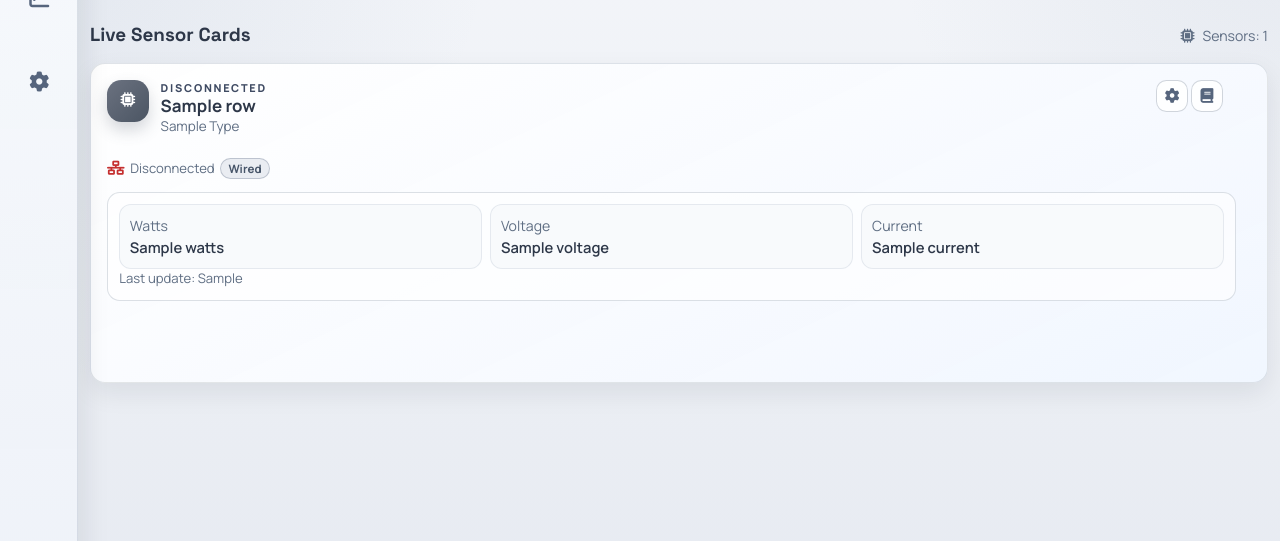
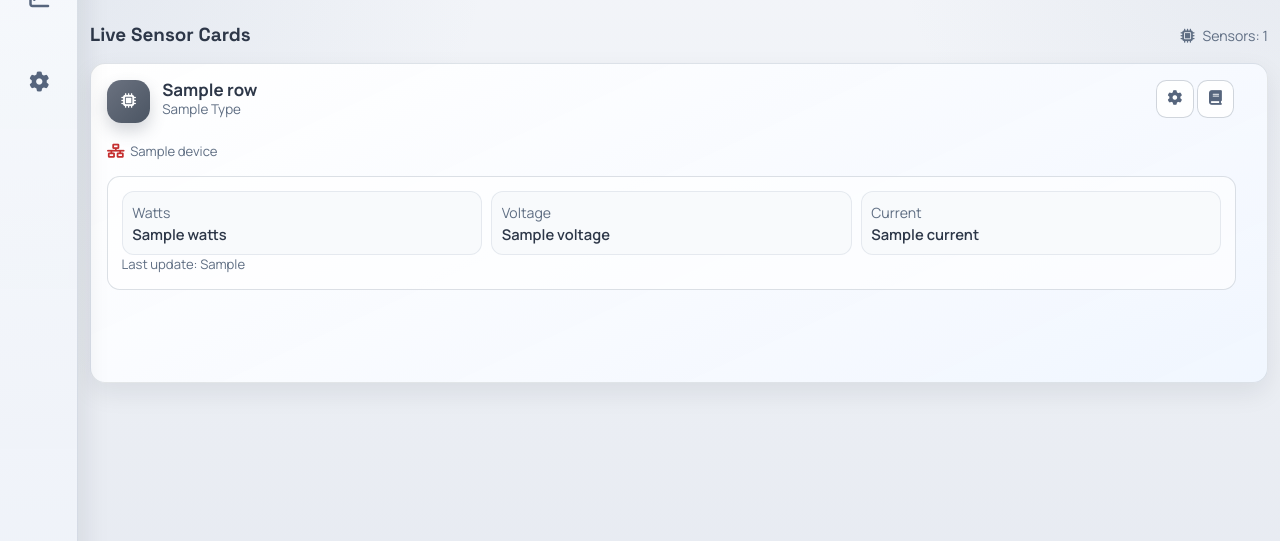
Before and after one commit to allanbeth/energy-monitor-core, a Flask app: template templates/module.html in a window 1280 px wide. Shown: the part 111-652 px from the top of the page. Run offline with Flask 3, Linux system fonts and the light colour scheme; the template is opened without the code that fills it: most values are stand-ins (such as "Sample title", 1, 10 or a date in 2020).

Commit message:
UI Update

```diff
--- a/static/css/app.css
+++ b/static/css/app.css
@@ -355,7 +355,7 @@ body {
   align-items: flex-start;
   justify-content: space-between;
   gap: 0.9rem;
-  margin-bottom: 0.6rem;
+  margin-bottom: 0.35rem;
 }
 
 .legacy-card-head-main {
@@ -366,8 +366,8 @@ body {
 }
 
 .legacy-card-icon {
-  width: 2.6rem;
-  height: 2.6rem;
+  width: 2.7rem;
+  height: 2.7rem;
   border-radius: 0.9rem;
   display: inline-flex;
   align-items: center;
@@ -405,6 +405,19 @@ body {
   flex-wrap: wrap;
 }
 
+.legacy-card-actions .action-icon-btn,
+.legacy-card-actions .sensor-action-btn {
+  width: 2.35rem;
+  height: 2.35rem;
+  min-width: 2.35rem;
+  min-height: 2.35rem;
+  padding: 0;
+}
+
+.legacy-card-actions i {
+  font-size: 0.92rem;
+}
+
 .legacy-card-content {
   display: flex;
   flex-direction: column;
@@ -412,7 +425,8 @@ body {
   border: 1px solid rgba(121, 134, 156, 0.26);
   border-radius: 0.8rem;
   background: rgba(255, 255, 255, 0.62);
-  padding: 0.7rem;
+  padding: 0.85rem;
+  margin-top: 0.15rem;
 }
 
 .panel.card,
@@ -989,41 +1094,13 @@ body {
 .sensor-connection {
   color: var(--muted);
   font-size: 0.82rem;
-  display: flex;
+  display: inline-flex;
   align-items: center;
   gap: 0.35rem;
-  flex-wrap: wrap;
 }
 
 .sensor-connection .fa-solid {
   font-size: 0.88rem;
-}
-
-.connection-transport {
-  display: inline-flex;
-  align-items: center;
-  border-radius: 999px;
-  padding: 0.08rem 0.45rem;
-  font-size: 0.72rem;
-  font-weight: 700;
-  letter-spacing: 0.01em;
-  border: 1px solid rgba(121, 134, 156, 0.32);
-  background: rgba(226, 232, 240, 0.55);
-  color: #475569;
-}
-
-.connection-local,
-.connection-wired {
-  background: rgba(148, 163, 184, 0.18);
-  border-color: rgba(100, 116, 139, 0.34);
-  color: #475569;
-}
-
-.connection-remote,
-.connection-wireless {
-  background: rgba(125, 150, 184, 0.18);
-  border-color: rgba(92, 117, 153, 0.36);
-  color: #3b5a86;
 }
 
 .status-connected {
--- a/static/js/app.js
+++ b/static/js/app.js
@@ -137,17 +137,39 @@
     return text === "true" || text === "1" || text === "yes";
   }
 
+  function normalizeIdentifier(value) {
+    if (value === undefined || value === null) {
+      return "";
+    }
+    return String(value).trim();
+  }
+
   function findModuleDevice(snapshot, sensor) {
     const moduleConfig = snapshot && typeof snapshot === "object" ? snapshot.module_config : null;
     const devices = moduleConfig && Array.isArray(moduleConfig.devices) ? moduleConfig.devices : [];
-    const sensorDeviceId = String(sensor?.device_id || "").trim();
+    const sensorDeviceId = normalizeIdentifier(sensor?.device_id);
     if (!sensorDeviceId) return null;
 
     return devices.find((device) => {
       if (!device || typeof device !== "object") return false;
-      const id = String(device.id || "").trim();
+      const id = normalizeIdentifier(device.id);
       return id && id === sensorDeviceId;
     }) || null;
+  }
+
+  function resolveDeviceName(moduleName, snapshot, sensor) {
+    const moduleKey = String(moduleName || "").trim().toLowerCase();
+    const device = findModuleDevice(snapshot, sensor);
+    if (device && String(device.name || "").trim()) {
+      return String(device.name || "").trim();
+    }
+    if (moduleKey === "victron" && String(sensor?.name || "").includes(" Charger")) {
+      return String(sensor.name || "").replace(/\s+charger$/i, "").trim();
+    }
+    if (normalizeIdentifier(sensor?.device_id)) {
+      return normalizeIdentifier(sensor.device_id);
+    }
+    return String(sensor?.name || "Sensor").trim() || "Sensor";
   }
 
   function resolveConnectionTransport(moduleName, snapshot, sensor) {
@@ -202,8 +224,8 @@
     const connection = resolveConnectionState(sensor);
     const iconNode = cardElement.querySelector("[data-field='connection-icon']");
     const textNode = cardElement.querySelector("[data-field='connection-text']");
-    const transportNode = cardElement.querySelector("[data-field='connection-transport']");
     const stateNode = cardElement.querySelector("[data-field='connection-state']");
+    const deviceName = resolveDeviceName(moduleName, snapshot, sensor);
     if (iconNode) {
       iconNode.classList.remove("fa-wifi", "fa-network-wired", "fa-bluetooth-b", "status-connected", "status-partial", "status-disconnected", "connection-local", "connection-remote", "connection-wired", "connection-wireless");
       iconNode.classList.add(transport.icon);
@@ -211,12 +233,7 @@
       iconNode.classList.add(`connection-${transport.kind}`);
     }
     if (textNode) {
-      textNode.textContent = connection.label;
-    }
-    if (transportNode) {
-      transportNode.textContent = transport.label;
-      transportNode.classList.remove("connection-local", "connection-remote", "connection-wired", "connection-wireless");
-      transportNode.classList.add(`connection-${transport.kind}`);
+      textNode.textContent = deviceName;
     }
     if (stateNode) {
       stateNode.classList.remove("status-connected", "status-partial", "status-disconnected");
@@ -292,6 +309,12 @@
       if (configSection) configSection.classList.toggle("hidden", normalizedMode !== "config");
       if (logsSection) logsSection.classList.toggle("hidden", normalizedMode !== "logs");
 
+      if (normalizedMode === "feedback") {
+        if (viewSection) viewSection.classList.add("hidden");
+        if (configSection) configSection.classList.add("hidden");
+        if (logsSection) logsSection.classList.add("hidden");
+      }
+
       const actionContainer = getSensorActionContainer(sensorIndex);
       if (actionContainer) {
         if (normalizedMode === "config") {
@@ -303,6 +326,8 @@
           actionContainer.innerHTML = `
             <button type="button" class="sensor-action-btn" data-sensor-card-action="back" data-sensor-index="${sensorIndex}" title="Back"><i class="fa-solid fa-arrow-left"></i></button>
           `;
+        } else if (normalizedMode === "feedback") {
+          actionContainer.innerHTML = "";
         } else {
           actionContainer.innerHTML = `
             <button type="button" class="sensor-action-btn" data-sensor-card-action="edit" data-sensor-index="${sensorIndex}" title="Edit sensor"><i class="fa-solid fa-gear"></i></button>
@@ -311,16 +336,25 @@
         }
       }
 
-      if (normalizedMode !== "config") {
+      if (normalizedMode !== "config" && normalizedMode !== "feedback") {
         setSensorCardFeedback(sensorIndex, "");
       }
+    }
+
+    function showSensorCardTransientFeedback(sensorIndex, message, isError = false, returnMode = "view", timeoutMs = 1350) {
+      setSensorCardFeedback(sensorIndex, message, isError);
+      setSensorCardMode(sensorIndex, "feedback");
+      window.setTimeout(() => {
+        setSensorCardFeedback(sensorIndex, "", isError);
+        setSensorCardMode(sensorIndex, returnMode);
+      }, timeoutMs);
     }
 
     function getInaAvailableAddresses(deviceId, selectedAddress = "", sensorIndex = null) {
       const selected = normalizeInaAddress(selectedAddress);
       const usedAddresses = new Set();
       const sensorConfig = getModuleSensorConfig();
-      const normalizedDeviceId = String(deviceId || "");
+      const normalizedDeviceId = normalizeIdentifier(deviceId);
 
       sensorConfig.forEach((sensor, index) => {
         if (!sensor || typeof sensor !== "object") {
@@ -329,7 +363,7 @@
         if (sensorIndex !== null && String(index) === String(sensorIndex)) {
           return;
         }
-        if (String(sensor.device_id || "") !== normalizedDeviceId) {
+        if (normalizeIdentifier(sensor.device_id) !== normalizedDeviceId) {
           return;
         }
         const address = normalizeInaAddress(sensor.address);
@@ -827,12 +861,11 @@
         body: JSON.stringify({ sensor_config: sensorConfig }),
       });
       showMessage(message, "Sensor configuration saved.");
-      setSensorCardMode(sensorIndex, "view");
-      setSensorCardFeedback(sensorIndex, "Save successful.");
       await refreshModuleSnapshot();
+      showSensorCardTransientFeedback(sensorIndex, "Save successful.", false, "view");
     } catch (err) {
       showMessage(message, err.message, true);
-      setSensorCardFeedback(sensorIndex, err.message, true);
+      showSensorCardTransientFeedback(sensorIndex, err.message, true, "config", 1800);
     }
   }
 
--- a/templates/module.html
+++ b/templates/module.html
@@ -37,13 +37,19 @@
 <section class="sensor-grid" id="live-sensor-grid">
   {% for row in module_snapshot.sensor_rows %}
   {% set sensor_cfg = module_snapshot.sensor_config[loop.index0] if loop.index0 < (module_snapshot.sensor_config|length) else {} %}
+  {% set sensor_device = namespace(name=row.name) %}
+  {% for module_device in module_snapshot.module_config.devices or [] %}
+    {% if module_device.id|string == row.device_id|string and module_device.name %}
+      {% set sensor_device.name = module_device.name %}
+    {% endif %}
+  {% endfor %}
   {% set sensor_icon = 'fa-microchip' %}
   {% if row.type|lower == 'solar' %}{% set sensor_icon = 'fa-solar-panel' %}{% endif %}
   {% if row.type|lower == 'wind' %}{% set sensor_icon = 'fa-wind' %}{% endif %}
   {% if row.type|lower == 'battery' %}{% set sensor_icon = 'fa-car-battery' %}{% endif %}
   {% if row.type|lower == 'charger' %}{% set sensor_icon = 'fa-charging-station' %}{% endif %}
   <article class="sensor-grid-card sensor-type-{{ row.type|lower }}" data-sensor-row="{{ loop.index0 }}" data-sensor-name="{{ row.name }}" data-sensor-type="{{ row.type|lower }}" data-card-mode="view">
-    {% call legacy_card_header(sensor_icon, row.name, row.type|title ~ ((' - ' ~ row.variant) if row.variant else ''), ('Connected' if row.connected else 'Disconnected')) %}
+    {% call legacy_card_header(sensor_icon, row.name, row.type|title ~ ((' - ' ~ row.variant) if row.variant else '')) %}
     <div class="action-btns sensor-actions sensor-card-actions" id="sensor-actions-{{ loop.index0 }}">
       <button type="button" class="sensor-action-btn" data-sensor-card-action="edit" data-sensor-index="{{ loop.index0 }}" title="Edit sensor"><i class="fa-solid fa-gear"></i></button>
       <button type="button" class="sensor-action-btn" data-sensor-card-action="logs" data-sensor-index="{{ loop.index0 }}" title="Recent sensor data"><i class="fa-solid fa-book"></i></button>
@@ -51,8 +57,7 @@
     {% endcall %}
     <div class="sensor-connection" data-field="connection-state">
       <i class="fa-solid fa-network-wired {% if row.connected %}status-connected{% else %}status-disconnected{% endif %}" data-field="connection-icon"></i>
-      <span data-field="connection-text">{% if row.connected %}Connected{% else %}Disconnected{% endif %}</span>
-      <span class="connection-transport connection-wired" data-field="connection-transport">Wired</span>
+      <span data-field="connection-text">{{ sensor_device.name }}</span>
     </div>
     <div class="sensor-card-feedback hidden" id="sensor-feedback-{{ loop.index0 }}"></div>
     <div class="legacy-card-content sensor-card-view" id="sensor-card-view-{{ loop.index0 }}">
@@ -143,7 +148,7 @@
   {% if module_name == 'ina' %}
   <template id="add-sensor-card-template">
     <article class="sensor-grid-card sensor-type-battery" data-sensor-row="new" data-sensor-name="new-sensor" data-sensor-type="battery" data-card-mode="config">
-      {% call legacy_card_header('fa-plus', 'New Sensor', 'Create a new sensor entry', module_name|upper) %}
+      {% call legacy_card_header('fa-plus', 'New Sensor', 'Create a new sensor entry') %}
       <div class="action-btns sensor-actions sensor-card-actions" id="sensor-actions-new">
         <button type="button" class="sensor-action-btn" data-sensor-card-action="save" data-sensor-index="new" title="Save sensor"><i class="fa-solid fa-floppy-disk"></i></button>
         <button type="button" class="sensor-action-btn" data-sensor-card-action="cancel" data-sensor-index="new" title="Cancel"><i class="fa-solid fa-xmark"></i></button>
```
Also changed, not shown: other parts of static/css/app.css (+96 -5 lines), ina_sensor_monitor/sensors.json (+45 -45 lines), templates/_module_settings_form.html (+9 -9 lines), templates/settings.html (+6 -6 lines).
